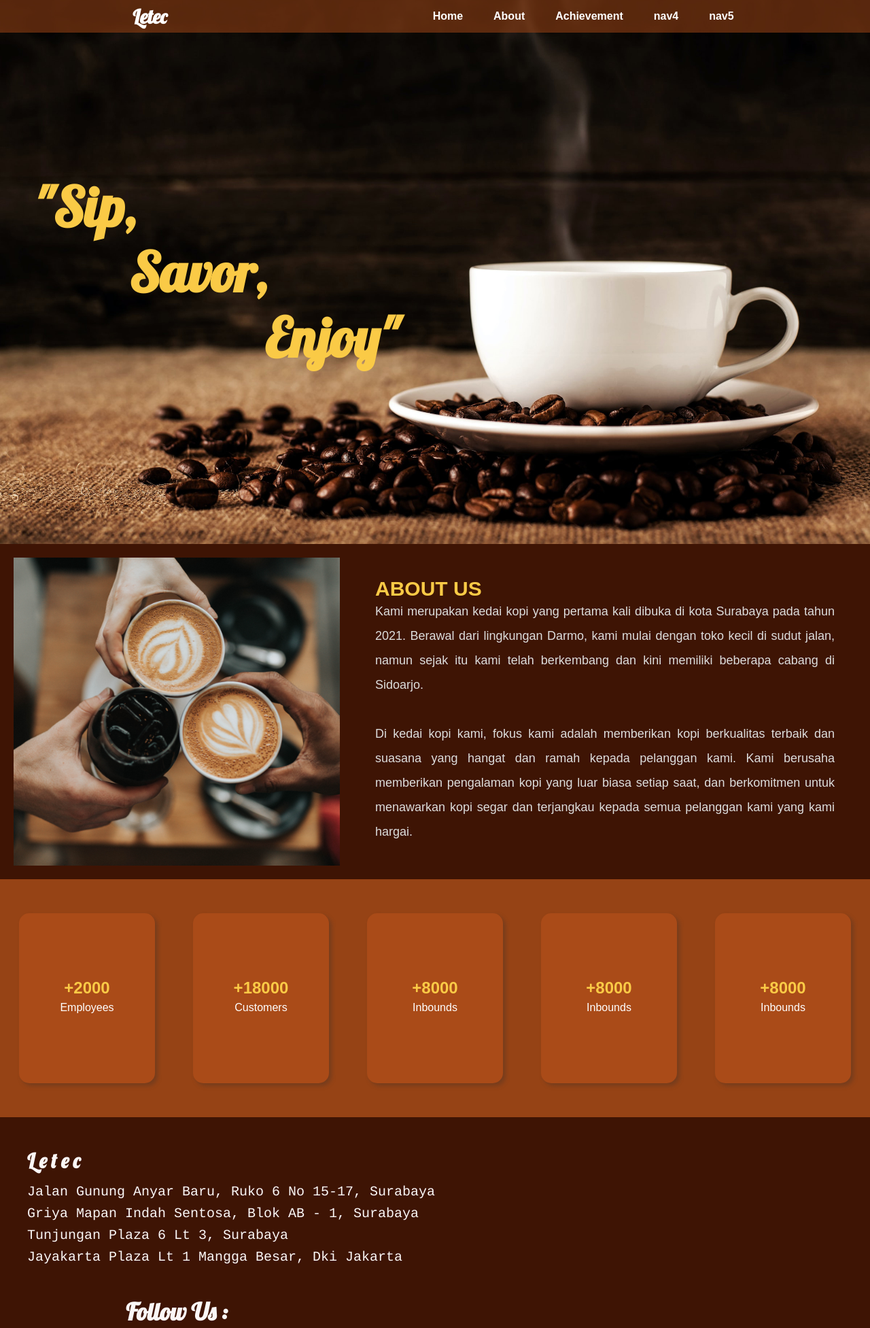
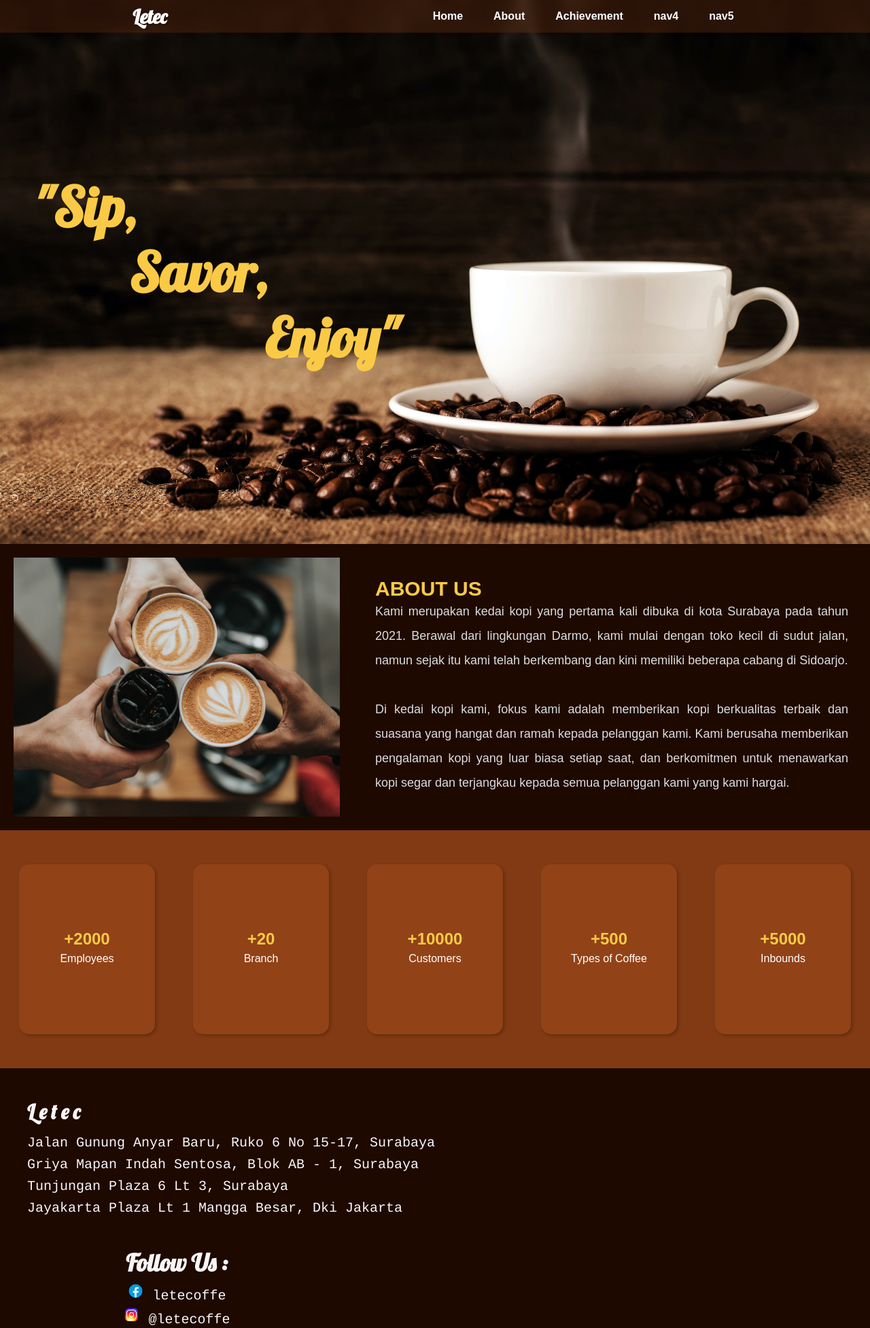
Before and after one commit to Tapolino/TGS-KELOMPOK-WEB, a PHP site: page / in a window 1280 px wide. Shown: the top 1953 px of the page at 68% size. Run offline with PHP 8.4, Linux system fonts and the light colour scheme.

Commit message:
Update nav and scroll

```diff
--- a/01 - Company Profile/index.html
+++ b/01 - Company Profile/index.html
@@ -29,7 +29,7 @@
     </nav>
     <!--END NAVBAR-->
 
-   <!-- HOME -->
+    <!-- HOME -->
     <header id="home">
         <h1 style="text-align: left;">
             "Sip,
@@ -50,9 +50,13 @@
                 <h2>ABOUT US</h2>
             </div>
             <p style="font-size: 18px">
-            Kami merupakan kedai kopi yang pertama kali dibuka di kota Surabaya pada tahun 2021. Berawal dari lingkungan Darmo, kami mulai dengan toko kecil di sudut jalan, namun sejak itu kami telah berkembang dan kini memiliki beberapa cabang di Sidoarjo.
-            <br><br>
-            Di kedai kopi kami, fokus kami adalah memberikan kopi berkualitas terbaik dan suasana yang hangat dan ramah kepada pelanggan kami. Kami berusaha memberikan pengalaman kopi yang luar biasa setiap saat, dan berkomitmen untuk menawarkan kopi segar dan terjangkau kepada semua pelanggan kami yang kami hargai.
+                Kami merupakan kedai kopi yang pertama kali dibuka di kota Surabaya pada tahun 2021. Berawal dari
+                lingkungan Darmo, kami mulai dengan toko kecil di sudut jalan, namun sejak itu kami telah berkembang dan
+                kini memiliki beberapa cabang di Sidoarjo.
+                <br><br>
+                Di kedai kopi kami, fokus kami adalah memberikan kopi berkualitas terbaik dan suasana yang hangat dan
+                ramah kepada pelanggan kami. Kami berusaha memberikan pengalaman kopi yang luar biasa setiap saat, dan
+                berkomitmen untuk menawarkan kopi segar dan terjangkau kepada semua pelanggan kami yang kami hargai.
             </p>
         </div>
     </section>
@@ -65,19 +69,19 @@
             <p>Employees</p>
         </div>
         <div class="card satu">
-            <h1>+18000</h1>
+            <h1>+20</h1>
+            <p>Branch</p>
+        </div>
+        <div class="card dua">
+            <h1>+10000</h1>
             <p>Customers</p>
         </div>
-        <div class="card dua">
-            <h1>+8000</h1>
-            <p>Inbounds</p>
-        </div>
         <div class="card tiga">
-            <h1>+8000</h1>
-            <p>Inbounds</p>
+            <h1>+500</h1>
+            <p>Types of Coffee</p>
         </div>
         <div class="card empat">
-            <h1>+8000</h1>
+            <h1>+5000</h1>
             <p>Inbounds</p>
         </div>
     </section>
@@ -100,7 +104,7 @@
         <div class="footer2">
             <h4>L e t e c</h4>
             <div class="alamat1">
-                <p>Jalan Gunung Anyar Baru, Ruko 6  No 15-17, Surabaya</p>
+                <p>Jalan Gunung Anyar Baru, Ruko 6 No 15-17, Surabaya</p>
                 <p>Griya Mapan Indah Sentosa, Blok AB - 1, Surabaya</p>
                 <p>Tunjungan Plaza 6 Lt 3, Surabaya</p>
                 <p>Jayakarta Plaza Lt 1 Mangga Besar, Dki Jakarta</p>
--- a/01 - Company Profile/style.css
+++ b/01 - Company Profile/style.css
@@ -1,5 +1,6 @@
 html {
     scroll-behavior: smooth;
+    scroll-padding-top: 48px;
 }
 
 * {
@@ -10,9 +11,9 @@ html {
 body {
     font-family: Arial, Helvetica, sans-serif;
     line-height: 1.8em;
-    height: 3000px;
-    background-color: #3E1404;
+    background-color: #1d0900;
     color: #ddd;
+    box-sizing: border-box;
 }
 
 /* NAVBAR */
@@ -22,17 +23,20 @@ nav {
     height: 3em;
     align-items: center;
     justify-content: space-around;
-    background-color: #96421594;
+    background-color: rgba(150, 66, 21, .25);
     position: fixed;
     width: 100vw;
     z-index: 9999;
     margin-bottom: 50px;
+    backdrop-filter: blur(8px);
+    box-shadow: 2px 2px 4px rgba(0, 0, 0, 0.103);
 }
 
 nav .logo {
     color: white;
     font-size: 1.8em;
     font-family: 'Lobster', cursive;
+    text-shadow: 2px 2px 2px rgba(0, 0, 0, 0.25);
 }
 
 nav ul {
@@ -88,7 +92,7 @@ header h1 {
     /* width: 80%; */
     display: flex;
     color: #ddd;
-    padding: 20px;
+    padding: 20px 0;
     gap: 20px;
 }
 
@@ -96,6 +100,7 @@ header h1 {
     width: 30em;
     aspect-ratio: 3/1;
     object-fit: cover;
+    margin-left: 20px;
 }
 
 .about .content-about {
@@ -104,7 +109,6 @@ header h1 {
 
 .about h2 {
     font-size: 30px;
-
     color: rgb(250, 202, 70);
 }
 
@@ -118,7 +122,7 @@ header h1 {
 
 /* ACHIEVEMENT */
 .achievement {
-    background-color: rgb(150, 67, 21);
+    background-color: rgb(129, 58, 19);
     padding: 50px 10px;
     display: flex;
     justify-content: space-around;
@@ -128,15 +132,16 @@ header h1 {
 .card {
     width: 200px;
     height: 250px;
-    background-color: rgb(170, 75, 24);
+    background-color: rgb(146, 66, 23);
     border-radius: 15px;
     display: flex;
+    text-align: center;
     justify-content: center;
     align-items: center;
     flex-direction: column;
     color: rgb(250, 202, 70);
-    filter: drop-shadow(4px 4px 3px rgba(45, 45, 45, 0.308));
-    /* transition: all 0.2s 10ms ease-in-out; */
+    box-shadow: 2px 2px 4px rgba(0, 0, 0, 0.25);
+    transition: all 150ms ease-in-out;
 }
 
 .card p {
@@ -145,10 +150,11 @@ header h1 {
 }
 
 
-/* .card:hover {
-    background-color: rgb(52, 125, 228);
-    transform: scale(1.12);
-} */
+.card:hover {
+    background-color: rgb(180, 80, 26);
+    transform: scale(1.03);
+    box-shadow: 1px 1px 3px rgba(0, 0, 0, 0.2);
+}
 
 /* END ACHIEVEMENT */
 
```
